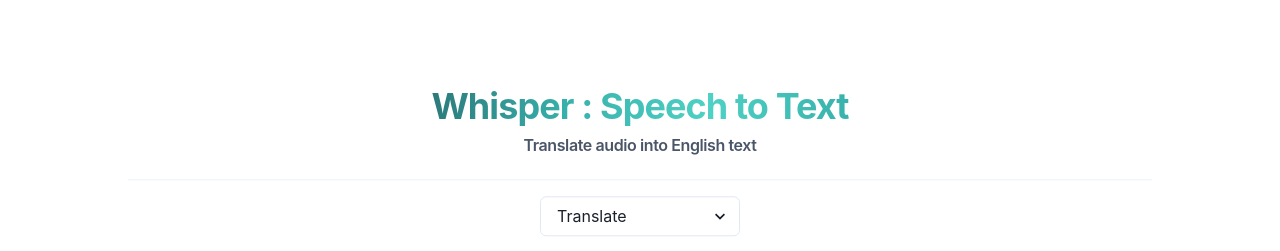
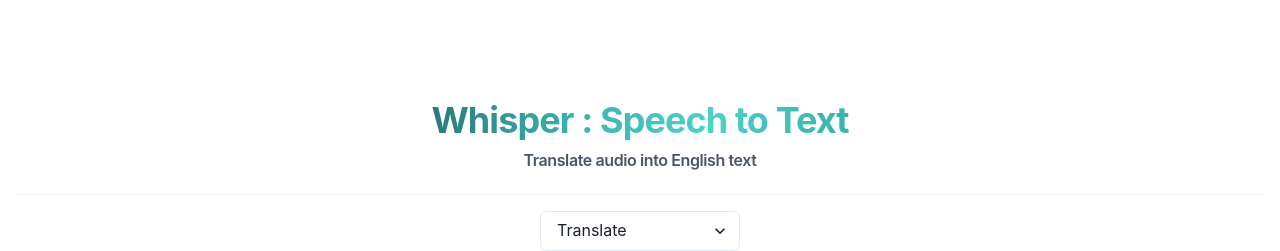
Before and after one commit to devhims/whisper-nextjs-sample, a Next.js app: page / in a window 1280 px wide. Shown: the top 251 px of the page. Built offline with nearby package versions, Linux system fonts and the light colour scheme.

Commit message:
ui updates

```diff
--- a/components/PageCenter.js
+++ b/components/PageCenter.js
@@ -3,11 +3,13 @@
 const PageCenter = ({ children }) => {
   return (
     <Center
-      pos='fixed'
-      left='50%'
-      top='50%'
-      transform='translate(-50%, -50%)'
+      pos='absolute'
       flexDirection={'column'}
+      w={'100%'}
+      minH={'100vh'}
+      p={{ base: '2', md: '4' }}
+      overflowY='auto'
+      overflowX={'hidden'}
     >
       {children}
     </Center>
@@ -15,5 +17,3 @@
 };
 
 export default PageCenter;
-
-//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
--- a/components/RecordSpeech.js
+++ b/components/RecordSpeech.js
@@ -164,21 +164,22 @@
   };
 
   return (
-    <Box w={'100vw'} h='auto' margin='0' padding='0' overflowY='auto'>
+    <Box w={'100vw'}>
       <PageCenter>
         <Stack
-          height='100%'
+          height='auto'
           width='100%'
           alignItems='center'
           justify={'center'}
           spacing={4}
         >
-          <VStack spacing={2}>
+          <VStack spacing={2} pt={7}>
             <Heading
               fontSize={{ base: '3xl', lg: '4xl' }}
               bgGradient='linear(to-r, teal.600, teal.400, teal.300, teal.400)'
               bgClip='text'
               letterSpacing='tight'
+              textAlign={'center'}
             >
               Whisper : Speech to Text
             </Heading>
@@ -188,6 +189,7 @@
               letterSpacing='tight'
               mb='2'
               fontWeight={'semibold'}
+              textAlign={'center'}
             >
               {subText}
             </Heading>
```
